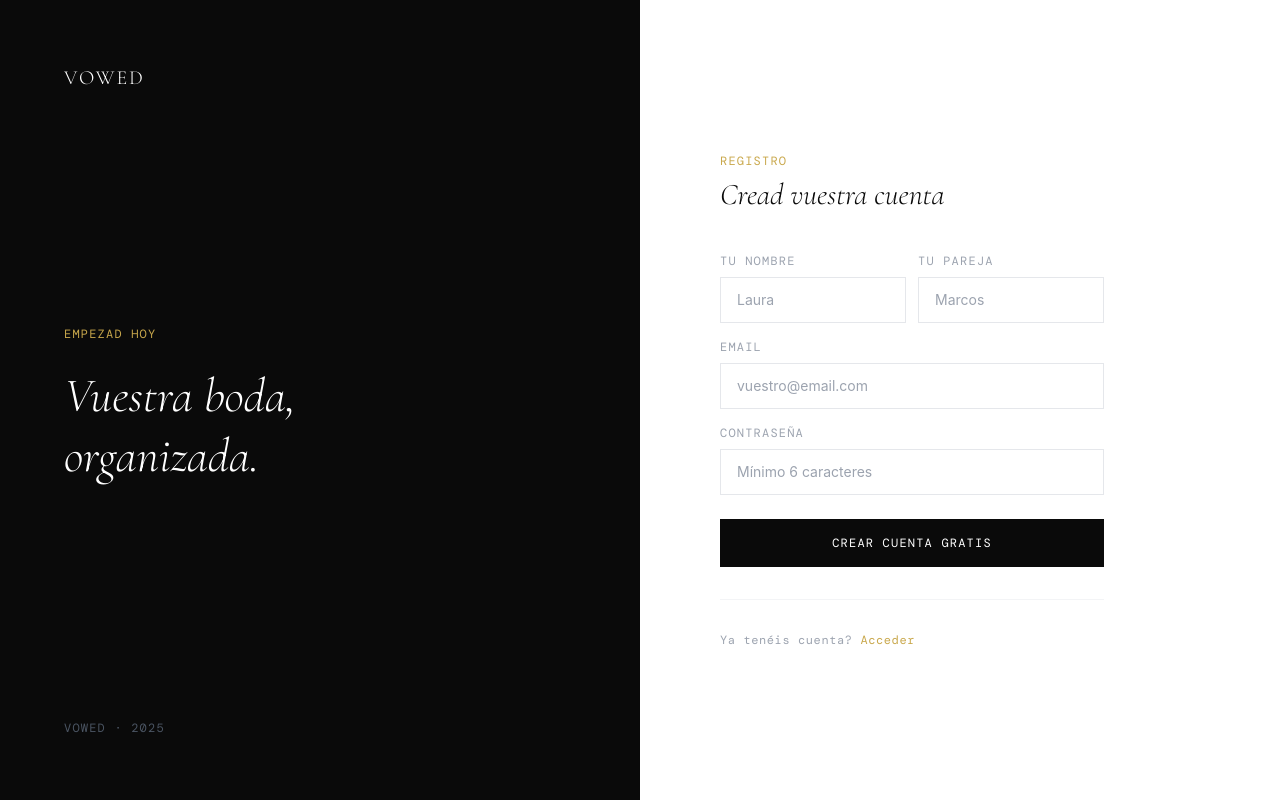
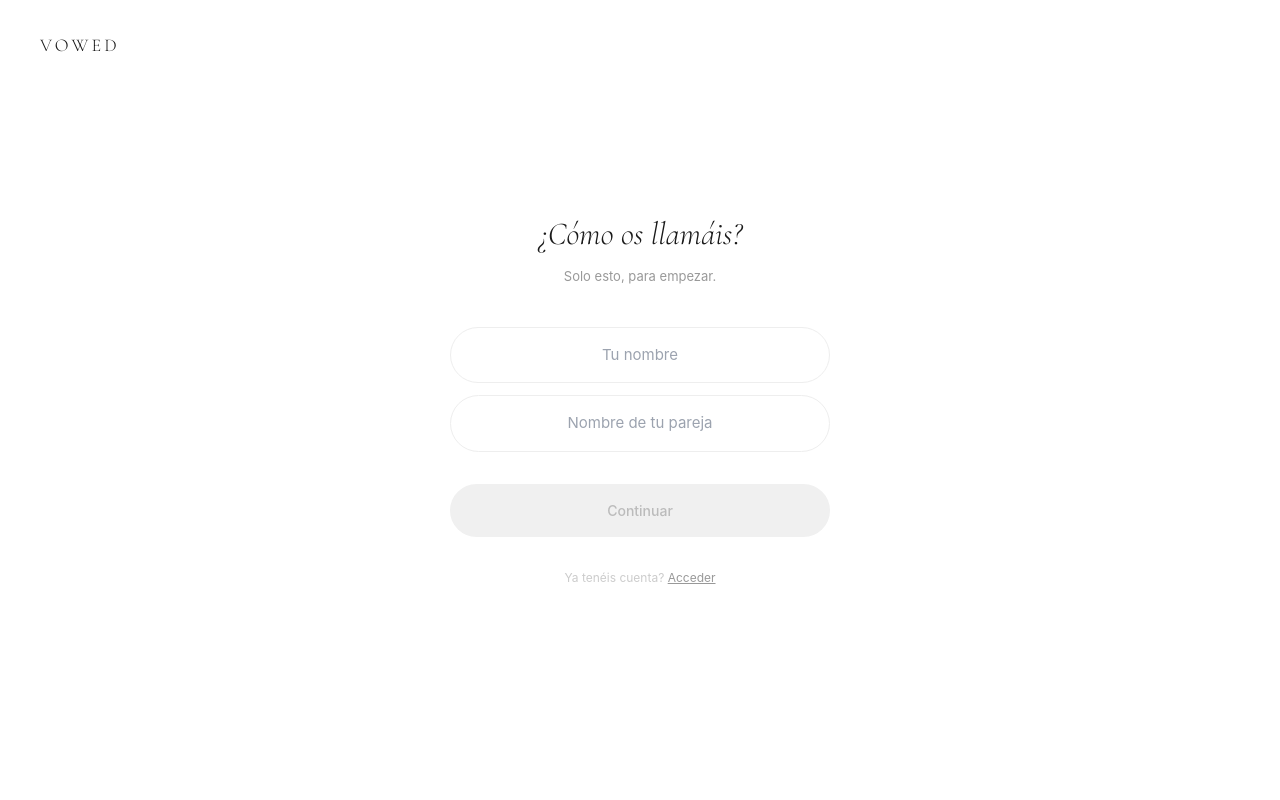
Before and after one commit to bertagracia86/vowed, a Next.js app: page /register in a window 1280 px wide. Built offline with nearby package versions, Linux system fonts and the light colour scheme; a web font is replaced by a local one.

Commit message:
Update page.tsx

```diff
--- a/app/register/page.tsx
+++ b/app/register/page.tsx
@@ -5,12 +5,15 @@ import Link from 'next/link'
 import { useRouter } from 'next/navigation'
 import { createClient } from '@/lib/supabase'
 
+const F = "'Cormorant Garamond',serif"
+
 export default function RegisterPage() {
   const router = useRouter()
+  const [step, setStep] = useState(0)
+  const [name1, setName1] = useState('')
+  const [name2, setName2] = useState('')
   const [email, setEmail] = useState('')
   const [password, setPassword] = useState('')
-  const [name1, setName1] = useState('')
-  const [name2, setName2] = useState('')
   const [error, setError] = useState('')
   const [loading, setLoading] = useState(false)
 
@@ -20,127 +23,93 @@ export default function RegisterPage() {
     setError('')
     const supabase = createClient()
     const { error } = await supabase.auth.signUp({
-      email,
-      password,
-      options: {
-        data: { name1, name2 }
-      }
+      email, password,
+      options: { data: { name1, name2 } }
     })
-    if (error) {
-      setError(error.message)
-      setLoading(false)
-    } else {
-      router.push('/dashboard')
-    }
+    if (error) { setError(error.message); setLoading(false) }
+    else { router.push('/dashboard') }
   }
 
   return (
-    <div className="min-h-screen grid grid-cols-2">
-      <div className="bg-[#0A0A0A] flex flex-col justify-between p-16">
-        <Link href="/" className="font-display text-xl font-light tracking-widest uppercase text-white">
+    <div className="min-h-screen flex flex-col items-center justify-center px-6" style={{background:'#FFFFFF',fontFamily:"'Inter',sans-serif"}}>
+      <Link href="/" style={{fontFamily:F,fontSize:18,fontWeight:300,letterSpacing:'0.18em',textTransform:'uppercase',color:'#1A1A1A',position:'absolute',top:32,left:40}}>
         Vowed
       </Link>
-        <div>
-          <div className="font-mono-custom text-xs tracking-widest text-[#C9A84C] uppercase mb-6">
-            Empezad hoy
-          </div>
-          <h2 className="font-display text-5xl font-light italic text-white leading-tight">
-            Vuestra boda,<br />organizada.
-          </h2>
-        </div>
-        <div className="font-mono-custom text-xs text-gray-600 tracking-widest">
-          VOWED · 2025
-        </div>
-      </div>
 
-      <div className="flex flex-col justify-center px-20">
-        <div className="max-w-sm w-full">
-          <div className="font-mono-custom text-xs tracking-widest uppercase text-[#C9A84C] mb-2">
-            Registro
-          </div>
-          <h1 className="font-display text-3xl font-light italic mb-10">
-            Cread vuestra cuenta
+      <div style={{width:'100%',maxWidth:380}}>
+
+        {step === 0 && (
+          <div className="text-center">
+            <h1 style={{fontFamily:F,fontSize:32,fontWeight:300,fontStyle:'italic',color:'#1A1A1A',lineHeight:1.3,marginBottom:12}}>
+              ¿Cómo os llamáis?
             </h1>
-
-          <form onSubmit={handleRegister} className="flex flex-col gap-4">
-            <div className="grid grid-cols-2 gap-3">
-              <div>
-                <label className="font-mono-custom text-xs tracking-widest uppercase text-gray-400 block mb-2">
-                  Tu nombre
-                </label>
+            <p style={{fontSize:13,color:'#999',marginBottom:40}}>Solo esto, para empezar.</p>
+            <div className="flex flex-col gap-3 mb-8">
               <input
-                  type="text"
-                  value={name1}
-                  onChange={e => setName1(e.target.value)}
-                  required
-                  className="w-full border border-gray-200 px-4 py-3 text-sm outline-none focus:border-[#C9A84C] transition-colors"
-                  placeholder="Laura"
+                value={name1} onChange={e=>setName1(e.target.value)}
+                placeholder="Tu nombre"
+                style={{width:'100%',border:'1px solid #EEEEEE',borderRadius:999,padding:'16px 24px',fontSize:15,outline:'none',textAlign:'center',transition:'border-color .15s'}}
+                onFocus={e=>e.target.style.borderColor='#1A1A1A'} onBlur={e=>e.target.style.borderColor='#EEEEEE'}
+              />
+              <input
+                value={name2} onChange={e=>setName2(e.target.value)}
+                placeholder="Nombre de tu pareja"
+                style={{width:'100%',border:'1px solid #EEEEEE',borderRadius:999,padding:'16px 24px',fontSize:15,outline:'none',textAlign:'center',transition:'border-color .15s'}}
+                onFocus={e=>e.target.style.borderColor='#1A1A1A'} onBlur={e=>e.target.style.borderColor='#EEEEEE'}
               />
             </div>
-              <div>
-                <label className="font-mono-custom text-xs tracking-widest uppercase text-gray-400 block mb-2">
-                  Tu pareja
-                </label>
-                <input
-                  type="text"
-                  value={name2}
-                  onChange={e => setName2(e.target.value)}
-                  required
-                  className="w-full border border-gray-200 px-4 py-3 text-sm outline-none focus:border-[#C9A84C] transition-colors"
-                  placeholder="Marcos"
-                />
+            <button
+              onClick={() => name1 && name2 && setStep(1)}
+              disabled={!name1 || !name2}
+              style={{
+                width:'100%',borderRadius:999,padding:'16px 0',border:'none',
+                background: name1 && name2 ? '#1A1A1A' : '#F0F0F0',
+                color: name1 && name2 ? 'white' : '#BBB',
+                fontSize:14,fontWeight:500,cursor: name1 && name2 ? 'pointer' : 'default',
+                transition:'all .15s'
+              }}
+            >
+              Continuar
+            </button>
           </div>
-            </div>
-            <div>
-              <label className="font-mono-custom text-xs tracking-widest uppercase text-gray-400 block mb-2">
-                Email
-              </label>
-              <input
-                type="email"
-                value={email}
-                onChange={e => setEmail(e.target.value)}
-                required
-                className="w-full border border-gray-200 px-4 py-3 text-sm outline-none focus:border-[#C9A84C] transition-colors"
-                placeholder="vuestro@email.com"
-              />
-            </div>
-            <div>
-              <label className="font-mono-custom text-xs tracking-widest uppercase text-gray-400 block mb-2">
-                Contraseña
-              </label>
-              <input
-                type="password"
-                value={password}
-                onChange={e => setPassword(e.target.value)}
-                required
-                minLength={6}
-                className="w-full border border-gray-200 px-4 py-3 text-sm outline-none focus:border-[#C9A84C] transition-colors"
-                placeholder="Mínimo 6 caracteres"
-              />
-            </div>
-
-            {error && (
-              <p className="font-mono-custom text-xs text-red-500">{error}</p>
         )}
 
+        {step === 1 && (
+          <div className="text-center">
+            <h1 style={{fontFamily:F,fontSize:32,fontWeight:300,fontStyle:'italic',color:'#1A1A1A',lineHeight:1.3,marginBottom:12}}>
+              Y vuestro email
+            </h1>
+            <p style={{fontSize:13,color:'#999',marginBottom:40}}>Para guardar todo lo que vayáis organizando.</p>
+            <form onSubmit={handleRegister} className="flex flex-col gap-3">
+              <input
+                type="email" value={email} onChange={e=>setEmail(e.target.value)} required
+                placeholder="vuestro@email.com"
+                style={{width:'100%',border:'1px solid #EEEEEE',borderRadius:999,padding:'16px 24px',fontSize:15,outline:'none',textAlign:'center'}}
+                onFocus={e=>e.target.style.borderColor='#1A1A1A'} onBlur={e=>e.target.style.borderColor='#EEEEEE'}
+              />
+              <input
+                type="password" value={password} onChange={e=>setPassword(e.target.value)} required minLength={6}
+                placeholder="Contraseña"
+                style={{width:'100%',border:'1px solid #EEEEEE',borderRadius:999,padding:'16px 24px',fontSize:15,outline:'none',textAlign:'center'}}
+                onFocus={e=>e.target.style.borderColor='#1A1A1A'} onBlur={e=>e.target.style.borderColor='#EEEEEE'}
+              />
+              {error && <p style={{fontSize:12,color:'#C0594F'}}>{error}</p>}
               <button
-              type="submit"
-              disabled={loading}
-              className="bg-[#0A0A0A] text-white font-mono-custom text-xs tracking-widest uppercase px-8 py-4 hover:bg-gray-900 transition-colors disabled:opacity-50 mt-2"
+                type="submit" disabled={loading}
+                style={{width:'100%',borderRadius:999,padding:'16px 0',border:'none',background:'#1A1A1A',color:'white',fontSize:14,fontWeight:500,cursor:'pointer',marginTop:8,opacity:loading?0.6:1}}
               >
-              {loading ? 'Creando cuenta...' : 'Crear cuenta gratis'}
+                {loading ? 'Creando vuestro espacio...' : 'Empezar'}
+              </button>
+              <button type="button" onClick={() => setStep(0)} style={{background:'none',border:'none',fontSize:12,color:'#BBB',cursor:'pointer',marginTop:4}}>
+                Atrás
               </button>
             </form>
+          </div>
+        )}
 
-          <div className="mt-8 pt-8 border-t border-gray-100">
-            <p className="font-mono-custom text-xs text-gray-400 tracking-wider">
-              Ya tenéis cuenta?{' '}
-              <Link href="/login" className="text-[#C9A84C] hover:underline">
-                Acceder
-              </Link>
+        <p style={{textAlign:'center',fontSize:12,color:'#CCC',marginTop:32}}>
+          Ya tenéis cuenta? <Link href="/login" style={{color:'#999',textDecoration:'underline'}}>Acceder</Link>
         </p>
-          </div>
-        </div>
       </div>
     </div>
   )
```
Lines whose indentation alone changed are shown as unchanged.
